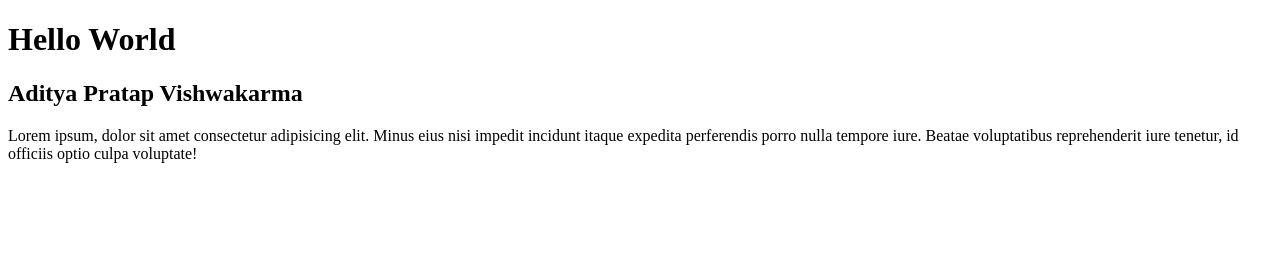
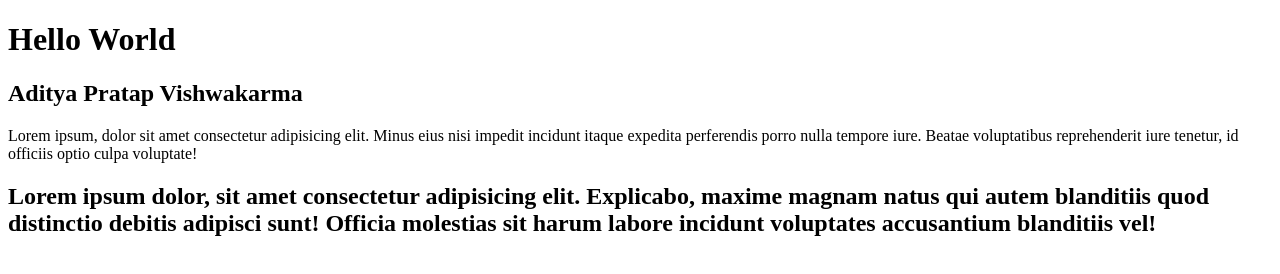
Before and after one commit to AdityaGit8009/DemoProject, a plain HTML site: page index.html in a window 1280 px wide. Drawn offline with Linux system fonts and the light colour scheme.

Commit message:
Update index.html

```diff
--- a/index.html
+++ b/index.html
@@ -9,5 +9,6 @@
     <h1>Hello World</h1>
     <h2>Aditya Pratap Vishwakarma</h2>
     <p>Lorem ipsum, dolor sit amet consectetur adipisicing elit. Minus eius nisi impedit incidunt itaque expedita perferendis porro nulla tempore iure. Beatae voluptatibus reprehenderit iure tenetur, id officiis optio culpa voluptate!</p>
+    <h2>Lorem ipsum dolor, sit amet consectetur adipisicing elit. Explicabo, maxime magnam natus qui autem blanditiis quod distinctio debitis adipisci sunt! Officia molestias sit harum labore incidunt voluptates accusantium blanditiis vel!</h2>
 </body>
 </html>
```
